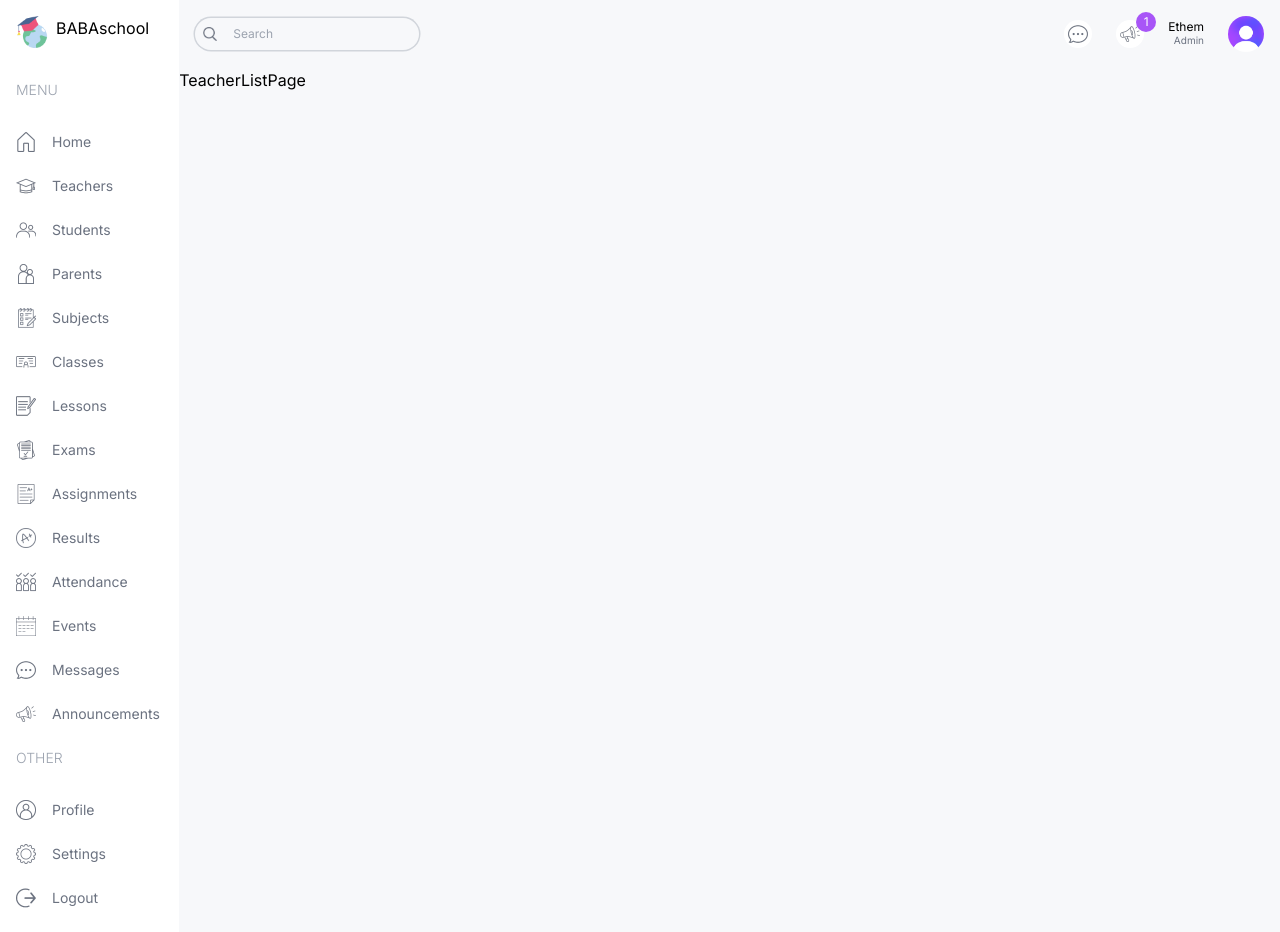
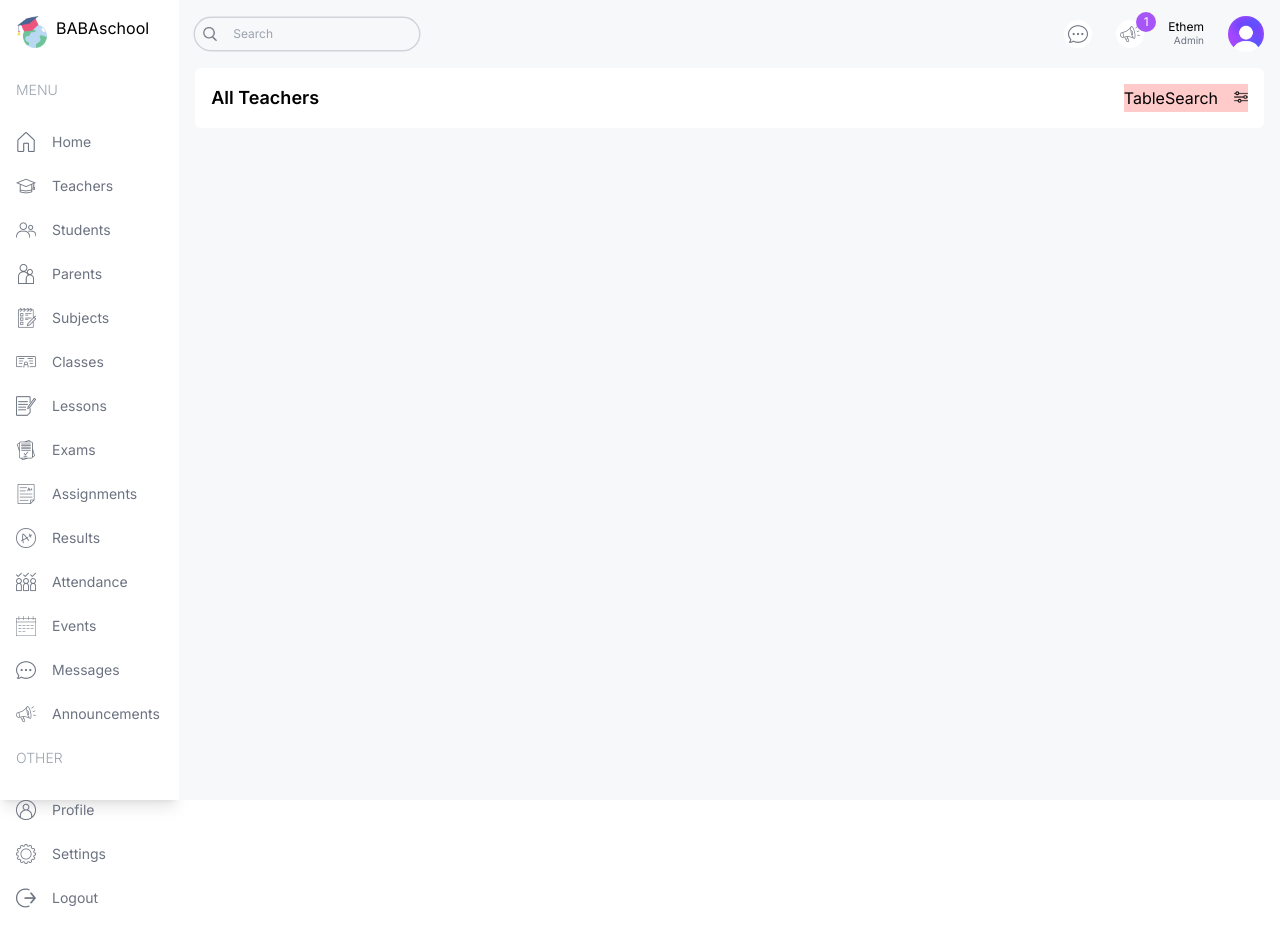
Before and after one commit to BabaVo55/Education---Web, a Next.js app: page /list/teachers in a window 1280 px wide. Built offline with nearby package versions, Linux system fonts and the light colour scheme.

Commit message:
table construction

```diff
--- a/src/app/(dashboard)/layout.tsx
+++ b/src/app/(dashboard)/layout.tsx
@@ -9,7 +9,7 @@ export default function DashboardLayout({
 }>) {
   return (
 
-        <div className="flex ">
+        <div className="flex h-screen">
             {/* Left */}
             <div className="w-[14%] md:w-[8%] lg:w-[16%] xl:w-[14%] shadow-lg p-4">
               <Link href="/" className="flex lg:justify-start justify-center gap-2" >
--- a/src/app/(dashboard)/list/teachers/page.tsx
+++ b/src/app/(dashboard)/list/teachers/page.tsx
@@ -1,5 +1,26 @@
+import TableSearch from "@/components/TableSearch";
+import Image from "next/image";
+
 export default function TeacherListPage(){
     return (
-        <div className="">TeacherListPage</div>
+        <div className="bg-white p-4 rounded-md flex-1 m-4 mt-0">
+             {/* Top section */}
+            <div className="flex justify-between">
+                <h1 className="hidden md:block text-lg font-semibold">All Teachers</h1>
+                <div className="flex flex-col md:flex-row  items-center gap-4 bg-red-200 w-full md:w-auto">
+                    <TableSearch />
+                    <div className="">
+                        <button>
+                            <Image src="/filter.png" alt="" width={14} height={14} />
+
+                        </button>
+                    </div>
+                </div>
+            </div>
+             {/* List section */}
+            <div className=""></div>
+             {/* Pagination section */}
+            <div className=""></div>
+        </div>
     )
 }
--- /dev/null
+++ b/src/components/TableSearch.tsx
@@ -0,0 +1,7 @@
+import React from 'react'
+
+export default function TableSearch() {
+  return (
+    <div>TableSearch</div>
+  )
+}
```
